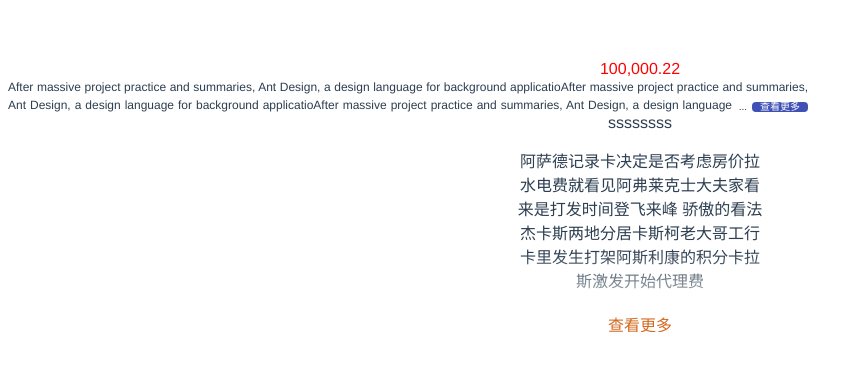
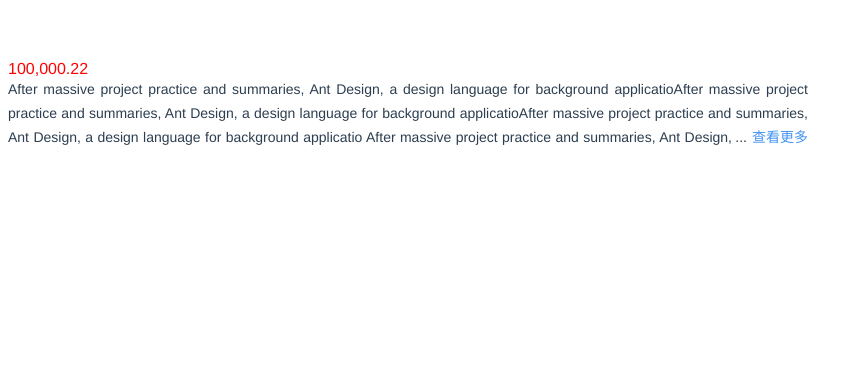
Before and after one commit to time2110/vue-component, a Vue app: page / in a window 1280 px wide. Shown: the top 370 px of the page, without its empty margins (0-863 px from the left). Built offline with nearby package versions, Linux system fonts and the light colour scheme; what @smallwei/avue, vue-animate-number would draw is missing.

Commit message:
查看更多组件优化

```diff
--- a/src/App.vue
+++ b/src/App.vue
@@ -1,35 +1,37 @@
 <template>
   <div id="app">
     <DataDisplay :endVal="100000.22" :decimals="2" :duration="1000" style="color: red"></DataDisplay>
-    <MoreLine  style="width: 800px;"
-               :content="msg"
-               :line="2"
-               :id="'id1'"
-               text-before-size="12px"
-               text-style="font-size:12px"
-               btn-style="line-height: 10px;font-size:10px"></MoreLine>
-    <TestComponent></TestComponent>
-    <MoreBtnComponent></MoreBtnComponent>
+    <!--查看更多-->
+    <div style="width: 800px;">
+      <MoreDetailComponent
+              :content="msg"
+              :id="'introduction-detail'"
+              :line="3"
+              :btn-style="'font-size:14px'"
+              :text-style="'font-size:14px;line-height:1.7;max-height:5.1em'"></MoreDetailComponent>
+    </div>
   </div>
 </template>
 
 <script>
 
 import DataDisplay from "@/components/DataDisplay";
-import MoreLine from "@/components/MoreLine";
-import TestComponent from "@/components/TestComponent";
-import MoreBtnComponent from "@/components/MoreBtnComponent";
+import MoreDetailComponent from "@/components/MoreDetailComponent";
 export default {
   name: 'App',
   components: {
-    MoreBtnComponent,
-    TestComponent,
-    MoreLine,
+    MoreDetailComponent,
     DataDisplay
   },
   data() {
     return {
-      msg: 'After massive project practice and summaries, Ant Design, a design language for background applicatioAfter massive project practice and summaries, Ant Design, a design language for background applicatioAfter massive project practice and summaries, Ant Design, a design language for background applicatio After massive project practice and summaries, Ant Design, a design language for background applications, is refined by Ant UED Team, which aims to uniform the user interface specs for internal background projects, lower the unnecessary cost of design differences and implementation and liberate the resources of design and front-end development.'
+      msg: 'After massive project practice and summaries, Ant Design, a design language for ' +
+              'background applicatioAfter massive project practice and summaries, Ant Design, ' +
+              'a design language for background applicatioAfter massive project practice and summaries, ' +
+              'Ant Design, a design language for background applicatio After massive project practice and s' +
+              'ummaries, Ant Design, a design language for background applications, is refined by Ant UED Team, w' +
+              'hich aims to uniform the user interface specs for internal background projects, lower the unnecessary c' +
+              'ost of design differences and implementation and liberate the resources of design and front-end development.'
     }
   }
 }
@@ -42,6 +44,11 @@
   -moz-osx-font-smoothing: grayscale;
   color: #2c3e50;
   margin-top: 60px;
-  text-align: center;
+  text-align: left;
 }
 </style>
+<style lang="scss" scoped>
+  .wrapper2 /deep/.more-detail-text::before {
+    height: calc(100% - 23px) !important;
+  }
+</style>
--- a/src/components/MoreBtnComponent.vue
+++ /dev/null
@@ -1,59 +0,0 @@
-<template>
-    <div class="main">
-        <input id="test" class="test" type="checkbox">
-        <div class="contain">
-            <P>
-                阿萨德记录卡决定是否考虑房价拉水电费就看见阿弗莱克士大夫家看来是打发时间登飞来峰
-                骄傲的看法杰卡斯两地分居卡斯柯老大哥工行卡里发生打架阿斯利康的积分卡拉斯激发开始代理费
-            </P>
-            <label class="open-btn" for="test">
-                <span >查看更多</span>
-            </label>
-        </div>
-    </div>
-</template>
-
-<script>
-    export default {
-        name: "MoreBtnComponent"
-    }
-</script>
-
-<style scoped>
-    .main{
-        width: 100%;
-    }
-    .contain{
-        width: 20%;
-        position: relative;
-        margin: 0 auto;
-        height: 200px;
-        overflow: hidden;/*设置文案容器高度，超出部分隐藏*/
-        text-align: center;
-    }
-
-    .test {
-        display: none;
-    }
-    .test:checked + .contain {
-        height: auto;
-    }
-    .test:checked + .contain .open-btn {
-        display: none;
-        color: green;
-    }
-    .open-btn{
-        position: absolute;
-        left: 0;
-        width: 100%;
-        bottom: 0;
-        height: 80px;
-        background: linear-gradient(180deg,rgba(255,255,255,0),#fff);/*实现渐变效果，遮罩效果*/
-    }
-    .open-btn span{
-        text-decoration: none;
-        color: chocolate;
-        display: inline-block;
-        margin-top: 60px;
-    }
-</style>
--- /dev/null
+++ b/src/components/MoreDetailComponent.vue
@@ -0,0 +1,119 @@
+<!--查看更多-->
+<!--https://segmentfault.com/a/1190000040030723-->
+<template>
+    <div class="wrapper2">
+        <input :id="id" class="exp" type="checkbox">
+        <div class="more-detail-text" :line-clamp="line" :style="textStyle" >
+            <label class="btn" :for="id" :style="btnStyle"></label>
+            {{content}}
+        </div>
+    </div>
+</template>
+
+<script>
+    export default {
+        name: "MoreDetailComponent",
+        props: {
+            // 展示内容
+            content: {
+                type: String,
+                default: ''
+            },
+            // 超过多少行数省略
+            line: {
+                type: Number,
+                default: 2
+            },
+            // id名，注意同一页面id名不能相同
+            id: {
+                type: String ,
+                default: ''
+            },
+            // 文本样式调整
+            textStyle: {
+                type: String ,
+                default: ''
+            },
+            // 按钮样式调整
+            btnStyle: {
+                type: String ,
+                default: ''
+            }
+        },
+    }
+</script>
+
+<style lang="scss" scoped>
+    .wrapper2 {
+        display: flex;
+        overflow: hidden;
+        .more-detail-text::before {
+            content: '';
+            float: right;
+        }
+
+        .more-detail-text {
+            overflow: hidden;
+            text-overflow: ellipsis;
+            text-align: justify;
+            position: relative;
+            line-height: 1.5;
+            transition: .3s max-height;
+        }
+
+        .btn {
+            position: relative;
+            float: right;
+            clear: both;
+            margin-left: 20px;
+            border-radius: 4px;
+            color: #4293f4;
+            cursor: pointer;
+        }
+
+        .more-detail-text::after {
+            content: '';
+            width: 999vw;
+            height: 999vw;
+            position: absolute;
+            box-shadow: inset calc(100px - 999vw) calc(30px - 999vw) 0 0 #fff;
+            margin-left: -100px;
+        }
+
+
+        .btn::after {
+            content: '查看更多'
+        }
+
+        .exp {
+            display: none;
+        }
+
+        .exp:checked + .more-detail-text {
+            max-height: none!important;
+        }
+
+        .exp:checked + .more-detail-text::after {
+            visibility: hidden;
+        }
+
+        .exp:checked + .more-detail-text .btn::before {
+            visibility: hidden;
+        }
+
+        .exp:checked + .more-detail-text .btn::after {
+            display: none;
+            content: '收起'
+        }
+
+        .btn::before {
+            content: '...';
+            position: absolute;
+            left: -5px;
+            color: #333;
+            transform: translateX(-100%)
+        }
+    }
+
+
+</style>
--- a/src/components/MoreLine.vue
+++ /dev/null
@@ -1,150 +0,0 @@
-<!--查看更多-->
-<!--https://segmentfault.com/a/1190000040030723-->
-<template>
-    <div class="wrapper">
-        <input :id="id" class="exp" type="checkbox">
-        <div class="more-detail-text" :line-clamp="line" :style="textStyle" >
-            <label class="btn" :for="id" :style="btnStyle"></label>
-            {{content}}
-        </div>
-    </div>
-</template>
-
-<script>
-    export default {
-        name: "MoreLine",
-        props: {
-            // 展示内容
-            content: {
-                type: String,
-                default: ''
-            },
-            // 超过多少行数省略
-            line: {
-                type: Number,
-                default: 5
-            },
-            // id名，注意同一页面id名不能相同
-            id: {
-               type: String ,
-               default: ''
-            },
-            // 文本样式调整
-            textStyle: {
-                type: String ,
-                default: ''
-            },
-            // 文本伪类字体大小样式调整
-            textBeforeSize: {
-                type: String ,
-                default: ''
-            },
-            // 按钮样式调整
-            btnStyle: {
-                type: String ,
-                default: ''
-            }
-        },
-        created() {
-            const style = document.createElement("style")
-            style.innerHTML = `.more-detail-text::before { height: calc(100% - ${this.textBeforeSize}) }`
-            document.body.appendChild(style)
-        }
-    }
-</script>
-
-<style scoped>
-    .wrapper {
-        display: flex;
-        overflow: hidden;
-    }
-
-    .more-detail-text::before {
-        content: '';
-        float: right;
-    }
-    .more-detail-text {
-        font-size: 20px;
-        overflow: hidden;
-        text-overflow: ellipsis;
-        text-align: justify;
-        position: relative;
-        line-height: 1.5;
-        transition: .3s max-height;
-    }
-    .more-detail-text::after {
-        content: '';
-        width: 999vw;
-        height: 999vw;
-        position: absolute;
-        box-shadow: inset calc(100px - 999vw) calc(30px - 999vw) 0 0 #fff;
-        margin-left: -100px;
-    }
-
-    .btn {
-        font-size: 16px;
-        line-height: 24px;
-        position: relative;
-        float: right;
-        clear: both;
-        margin-left: 20px;
-        padding: 0 8px;
-        background: #3F51B5;
-        border-radius: 4px;
-        color: #fff;
-        cursor: pointer;
-    }
-
-    .btn::after {
-        content: '查看更多'
-    }
-    .btn::before {
-        content: '...';
-        position: absolute;
-        left: -5px;
-        color: #333;
-        transform: translateX(-100%)
-    }
-
-    [line-clamp="1"] {
-        max-height: 1.5em;
-    }
-
-    [line-clamp="2"] {
-        max-height: 3em;
-    }
-
-    [line-clamp="3"] {
-        max-height: 4.5em;
-    }
-
-    [line-clamp="4"] {
-        max-height: 6em;
-    }
-
-    [line-clamp="5"] {
-        max-height: 7.5em;
-    }
-
-    .exp {
-        display: none;
-    }
-
-    .exp:checked + .more-detail-text {
-        max-height: none;
-    }
-
-    .exp:checked + .more-detail-text::after {
-        visibility: hidden;
-    }
-
-    .exp:checked + .more-detail-text .btn::before {
-        visibility: hidden;
-    }
-
-    .exp:checked + .more-detail-text .btn::after {
-        content: '收起'
-    }
-
-
-</style>
--- a/src/components/TestComponent.vue
+++ /dev/null
@@ -1,27 +0,0 @@
-<template>
-    <div class="container">
-        <div @click="handleClick">
-            ssssssss
-        </div>
-    </div>
-</template>
-
-<script>
-    export default {
-        name: "TestComponent",
-        data() {
-            return {
-                msg: '文字内容'
-            }
-        },
-        methods: {
-            handleClick() {
-                console.log('test')
-            }
-        }
-    }
-</script>
-
-<style scoped>
-
-</style>
```
Also changed, not shown: package.json (+7 -1 lines), 1 other file (tests, documents, lock files or other folders).
